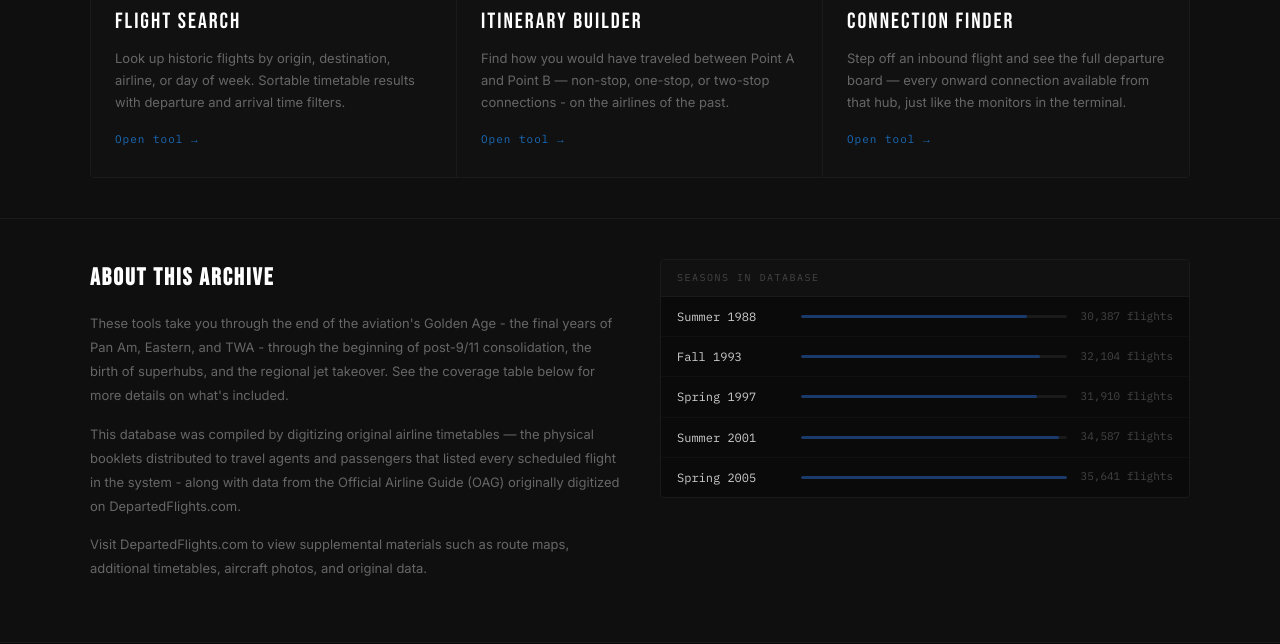
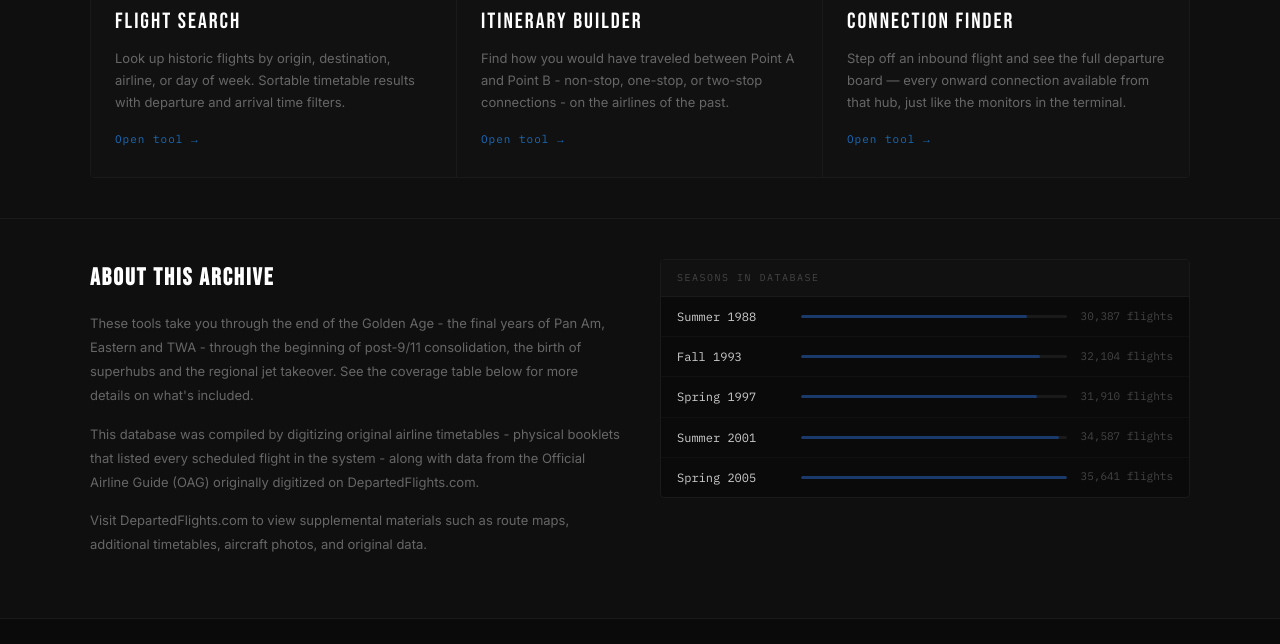
Before and after one commit to monitorsintheterminal/monitors-in-the-terminal, a plain HTML site: page index.html in a window 1280 px wide. Shown: the part 672-1316 px from the top of the page. Drawn offline with Linux system fonts and the light colour scheme.

Commit message:
Update index.html

```diff
--- a/index.html
+++ b/index.html
@@ -173,7 +173,7 @@
                 <a href="itinerary-finder.html" class="tool-card">
                     <div class="tool-num">02</div>
                     <div class="tool-name">Itinerary Builder</div>
-                    <div class="tool-desc">Find how you would have traveled between Point A and Point B — non-stop, one-stop, or two-stop connections - on the airlines of the past.</div>
+                    <div class="tool-desc">Find how you would have traveled between Point A and Point B - non-stop, one-stop, or two-stop connections - on the airlines of the past.</div>
                     <div class="tool-arrow">Open tool &rarr;</div>
                 </a>
                 <a href="connection-finder.html" class="tool-card">
@@ -191,8 +191,8 @@
         <div class="about-inner">
             <div>
                 <h2 class="about-heading">About This Archive</h2>
-                <p class="about-body">These tools take you through the end of the aviation's Golden Age - the final years of Pan Am, Eastern, and TWA - through the beginning of post-9/11 consolidation, the birth of superhubs, and the regional jet takeover. See the coverage table below for more details on what's included.</p>
-                <p class="about-body">This database was compiled by digitizing original airline timetables — the physical booklets distributed to travel agents and passengers that listed every scheduled flight in the system - along with data from the Official Airline Guide (OAG) originally digitized on <a href="https://www.departedflights.com">DepartedFlights.com</a>.</p>
+                <p class="about-body">These tools take you through the end of the Golden Age - the final years of Pan Am, Eastern and TWA - through the beginning of post-9/11 consolidation, the birth of superhubs and the regional jet takeover. See the coverage table below for more details on what's included.</p>
+                <p class="about-body">This database was compiled by digitizing original airline timetables - physical booklets that listed every scheduled flight in the system - along with data from the Official Airline Guide (OAG) originally digitized on <a href="https://www.departedflights.com">DepartedFlights.com</a>.</p>
                 <p class="about-body">Visit <a href="https://www.departedflights.com">DepartedFlights.com</a> to view supplemental materials such as route maps, additional timetables, aircraft photos, and original data.</p>
             </div>
             <div>
```
